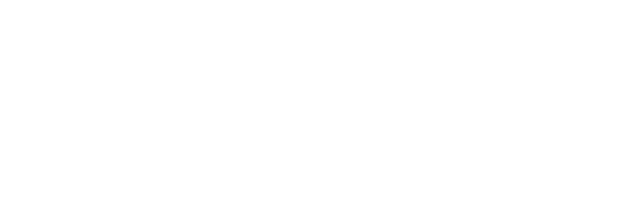
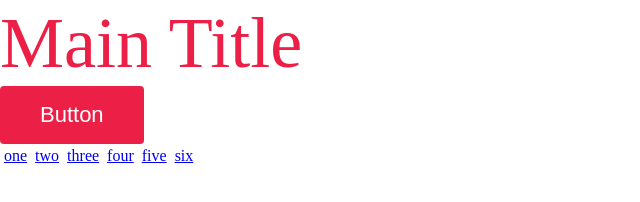
Before and after one commit to Olexandr-Sh/Home_task8, a plain HTML site: page index.html in a window 1280 px wide. Shown: the whole page, without its empty margins (0-640 px from the left). Drawn offline with Linux system fonts and the light colour scheme.

Commit message:
expiriments, dont do that in real project

```diff
--- a/index.html
+++ b/index.html
@@ -4,7 +4,25 @@
     <meta charset="UTF-8" />
     <meta name="viewport" content="width=device-width, initial-scale=1.0" />
     <title>Document</title>
+    <link rel="preconnect" href="https://fonts.gstatic.com" />
+    <link
+      href="https://fonts.googleapis.com/css2?family=Mulish:wght@300;400;500;700&display=swap"
+      rel="stylesheet"
+    />
     <link rel="stylesheet" href="./styles/main.css" />
   </head>
-  <body></body>
+  <body>
+    <h1 class="main-title">Main Title</h1>
+    <button class="main-btn">Button</button>
+    <nav class="page-nav">
+      <ul>
+        <li><a href="#">one</a></li>
+        <li><a href="#">two</a></li>
+        <li><a href="#">three</a></li>
+        <li><a href="#">four</a></li>
+        <li><a href="#">five</a></li>
+        <li><a href="#">six</a></li>
+      </ul>
+    </nav>
+  </body>
 </html>
--- /dev/null
+++ b/styles/_button.scss
@@ -0,0 +1,10 @@
+.main-btn {
+  padding: 16px 40px;
+  background-color: $primary-color;
+  border-radius: 4px;
+  color: white;
+  font-size: 22px;
+  &:hover {
+    background-color: $secondary-color;
+  }
+}
--- a/styles/_custom_reset.scss
+++ b/styles/_custom_reset.scss
@@ -6,4 +6,5 @@
 button {
   cursor: pointer;
   background: none;
+  border: none;
 }
--- a/styles/_nav.scss
+++ b/styles/_nav.scss
@@ -6,3 +6,11 @@
   text-align: center;
   font-size: 18px;
 }
+.page-nav {
+  ul {
+    display: flex;
+    li {
+      padding: 4px;
+    }
+  }
+}
--- /dev/null
+++ b/styles/_topography.scss
@@ -0,0 +1,5 @@
+.main-title {
+  font-size: 72px;
+  line-height: 1.2;
+  color: $primary-color;
+}
--- /dev/null
+++ b/styles/_vars.scss
@@ -0,0 +1,2 @@
+$primary-color: #ec1f46;
+$secondary-color: #0a223d;
--- a/styles/main.scss
+++ b/styles/main.scss
@@ -1,3 +1,7 @@
+@import "./vars";
 @import "./reset";
+@import "./common";
+@import "./button";
 @import "./custom_reset";
 @import "./nav";
+@import "./topography";
```
Also changed, not shown: styles/_common.scss (added), styles/main.css, 1 other file.
